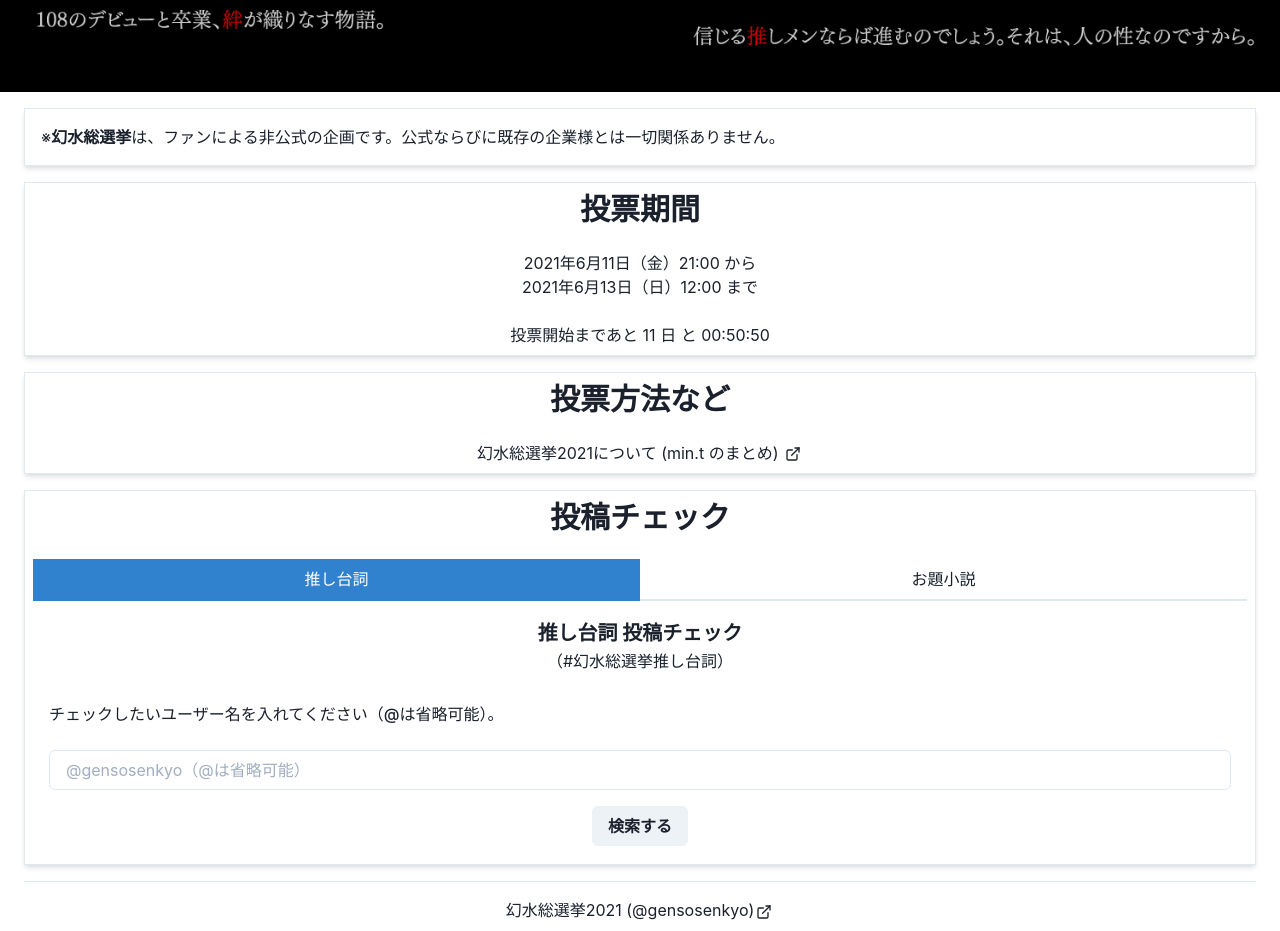
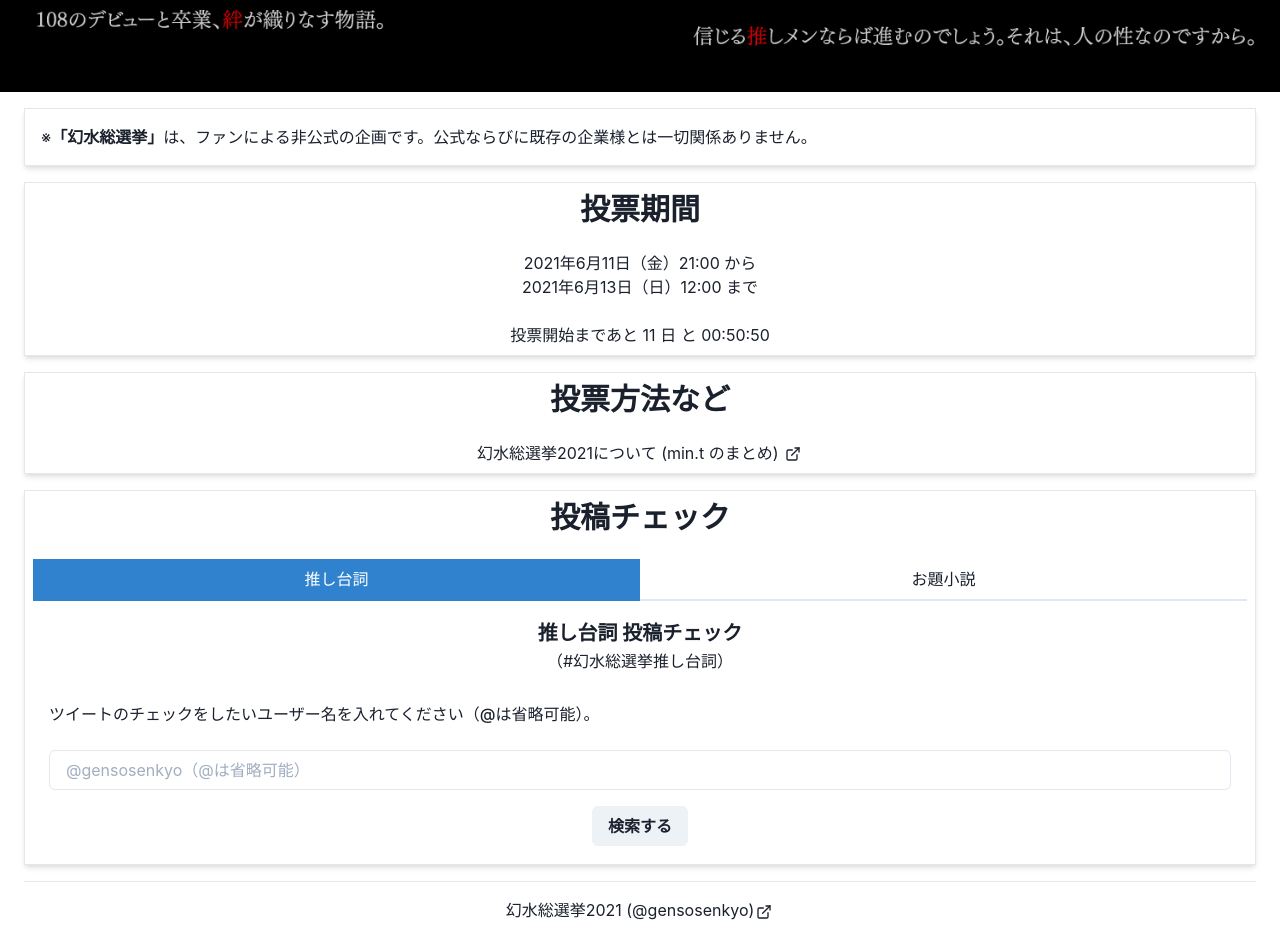
Before and after one commit to true-runes/suikoden-election-2021-frontend, a React (Create React App) app: page / in a window 1280 px wide. Shown: the part 391-1322 px from the top of the page. Built offline with nearby package versions, Linux system fonts and the light colour scheme.

Commit message:
refactor: 💡 気になる表現方法の箇所を修正した (#53)

```diff
--- a/src/App.tsx
+++ b/src/App.tsx
@@ -267,7 +267,7 @@ function App() {
           <Stack shadow="md" borderWidth="1px">
             <Box p={4}>
               <Text align="left">
-                ※<span style={{ fontWeight: 'bold' }}>幻水総選挙</span>
+                ※<span style={{ fontWeight: 'bold' }}>「幻水総選挙」</span>
                 は、ファンによる非公式の企画です。公式ならびに既存の企業様とは一切関係ありません。
               </Text>{' '}
             </Box>
@@ -373,7 +373,7 @@ function App() {
                 <FormControl id="email">
                   <FormLabel>
                     <Box p={2}>
-                      チェックしたいユーザー名を入れてください（@は省略可能）。
+                      ツイートのチェックをしたいユーザー名を入れてください（@は省略可能）。
                     </Box>
                   </FormLabel>
                   <Box p={2}>
--- a/src/SearchTweetsFoundNotice.tsx
+++ b/src/SearchTweetsFoundNotice.tsx
@@ -17,7 +17,7 @@ export const SearchTweetsFoundNotice = (props: any) => {
       <Alert status="info">
         <AlertIcon />
         <Text align="left">
-          削除済みツイートがある場合は上記の数字が正しくない場合がありますが、集計は正しく行われています。
+          削除済みツイートがある場合には上記の数字が正しくないことがありますが、集計は正しく行われています。
         </Text>
       </Alert>{' '}
     </Box>
--- a/src/SearchTweetsNotFoundNotice.tsx
+++ b/src/SearchTweetsNotFoundNotice.tsx
@@ -9,18 +9,17 @@ export const SearchTweetsNotFoundNotice = () => {
         <AlertIcon />
         <Box p={2} align="left">
           <p>ツイートが見つかりませんでした。</p>
-          <br />
           <p>
-            投稿したにも関わらずこのメッセージが出る場合には、
+            ご自身がなされたツイートが見つからない場合には
             <a
               href="https://twitter.com/gensosenkyo"
               target="_blank"
               rel="noreferrer"
               style={{ textDecoration: 'underline' }}
             >
-              主催までご連絡下さい
+              主催まで
             </a>
-            。
+            ご連絡下さい。
           </p>
         </Box>
       </Alert>
```
